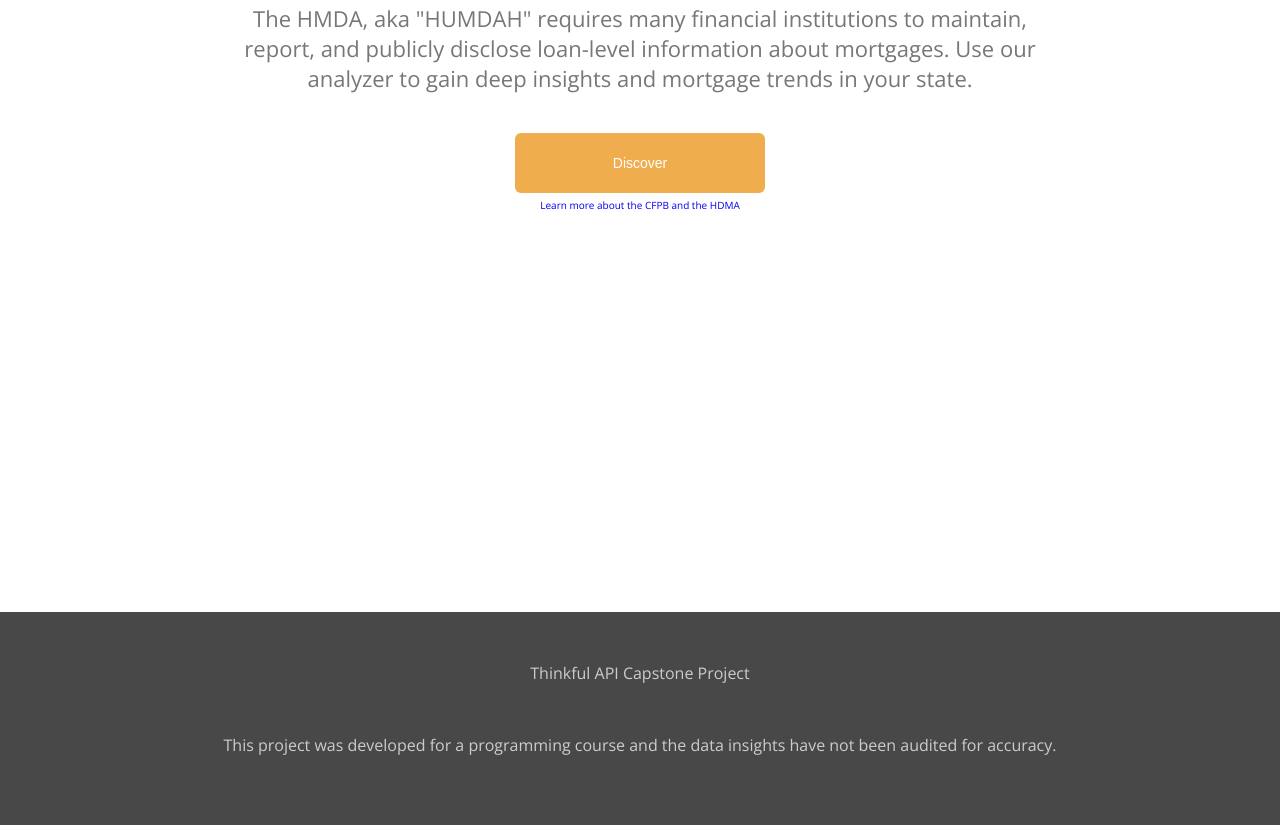
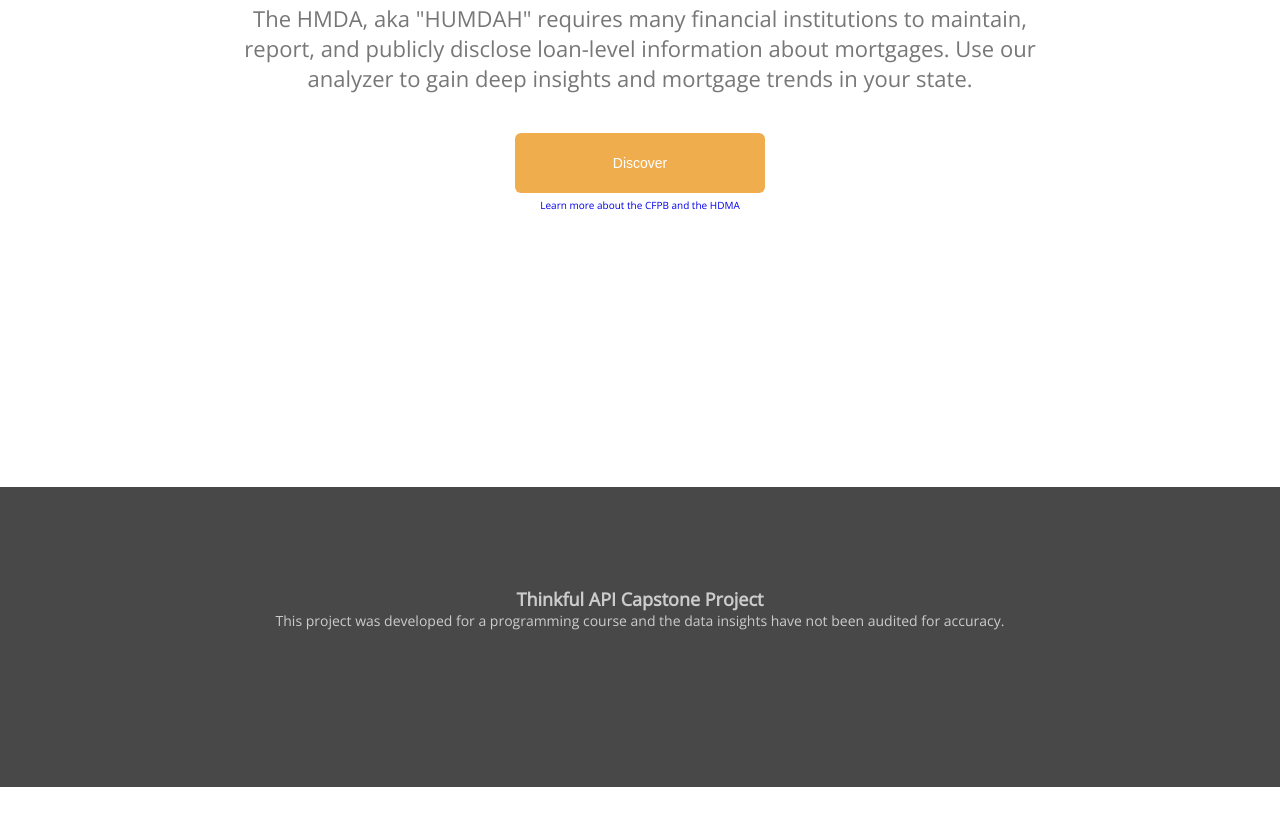
Before and after one commit to bpatrick31/humdah-api-capstone, a plain HTML site: page index.html in a window 1280 px wide. Shown: the part 287-1112 px from the top of the page. After the commit the page ends 1074 px from the top, so only its background shows below. Drawn offline with nearby package versions, Linux system fonts and the light colour scheme; no server answers.

Commit message:
edited code comments and added final revisions to html design

```diff
--- a/index.html
+++ b/index.html
@@ -49,7 +49,7 @@
     <section class="insights-container row" id="humdah-insights">
 
         <!--HDMA Filter Container-->
-             <div class="col-3">
+        <div class="col-3">
             <form action="" method="get" class="hmda-form" id="hmda_form" role="form" novalidate>
 
                 <!--STATE DATA -->
@@ -193,6 +193,7 @@
 
             **************************************-->
 
+        <!--Dynamic spinner if no data returns from the API-->
         <div class="spinner-title" role="alertdialog">
         </div>
 
@@ -316,9 +317,9 @@
 
     <!--    FOOOTER     -->
 
-    <footer>
-        <p>Thinkful API Capstone Project</p>
-        <p>This project was developed for a programming course and the data insights have not been audited for accuracy.</p>
+    <footer role="footer">
+        <p class="footer-title">Thinkful API Capstone Project</p>
+        <p class="footer-description">This project was developed for a programming course and the data insights have not been audited for accuracy.</p>
     </footer>
 
 
--- a/main.css
+++ b/main.css
@@ -84,7 +84,8 @@ a {
     color: #777;
 }
 
-.jumbo-btn, .filter-btn {
+.jumbo-btn,
+.filter-btn {
     width: 250px;
     height: 60px;
     border: 1px none #4cae4c;
@@ -102,7 +103,8 @@ a {
 }
 
 
-.jumbo-btn:hover, .filter-btn:hover {
+.jumbo-btn:hover,
+.filter-btn:hover {
     background-color: #0b8d4c;
 }
 
@@ -221,37 +223,13 @@ input[type="number"] {
 }
 
 
-/********************* FILTER BUTTON  ************************/
-
-/* .filter-btn {
-    width: 100%;
-    margin-top: 15px;
-    height: 50px;
-    border: 1px none #4cae4c;
-    border-radius: 10px;
-    background-color: #f0ad4e;
-    background-repeat: no-repeat;
-    font-size: 22px;
-    color: #ffffff;
-    text-decoration: none solid rgba(255, 255, 255, 0.84);
-    text-align: center;
-} */
-
 
 /********************* RESULTS SECTION  ************************/
 
-.hmda-data-container {
-    /*    border: 1px solid pink;*/
-}
+.hmda-kpi-metrics {
 
-
-.hmda-kpi-metrics {
-    /*    border: 1px solid green;*/
     margin-top: 10px;
 }
-
-
-/*
 
 
 /********* CARD KPIS **************/
@@ -276,7 +254,6 @@ input[type="number"] {
 
 
 .card-kpi {
-    /*    background-color: #fff;*/
     box-shadow: 0px 1px 2px rgba(0, 0, 0, 0.2);
     border-radius: 10px;
 }
@@ -284,7 +261,6 @@ input[type="number"] {
 
 .main-kpi,
 .sub-kpi {
-    /*    border: 1px solid red;*/
     color: #484848;
     padding: 15px;
     text-align: center;
@@ -313,8 +289,6 @@ input[type="number"] {
 
 .sub-kpis {
     margin-top: 10px;
-
-    /*    border: 1px solid purple;*/
 }
 
 .kpi-loan-purpose {
@@ -338,7 +312,6 @@ input[type="number"] {
 }
 
 .hmda-kpi-chart {
-    /*    border: 1px solid red;*/
     height: 400px;
     background-color: #f2f2f2;
     margin-top: 15px;
@@ -507,14 +480,20 @@ input[type="number"] {
 /******************     FOOTER *********************/
 
 footer {
-    margin-top: 200px;
-    height: 500px;
+    margin-top: 75px;
+    height: 300px;
     background-color: #484848;
     color: #ccc;
     text-align: center;
 }
 
 
-footer p {
-    padding-top: 50px;
+.footer-title {
+    padding-top: 100px;
+    font-size: 18px;
+    font-weight: 600;
 }
+
+.footer-description {
+    font-size: 14px;
+}
```
Also changed, not shown: app.js (line endings or trailing spaces).
